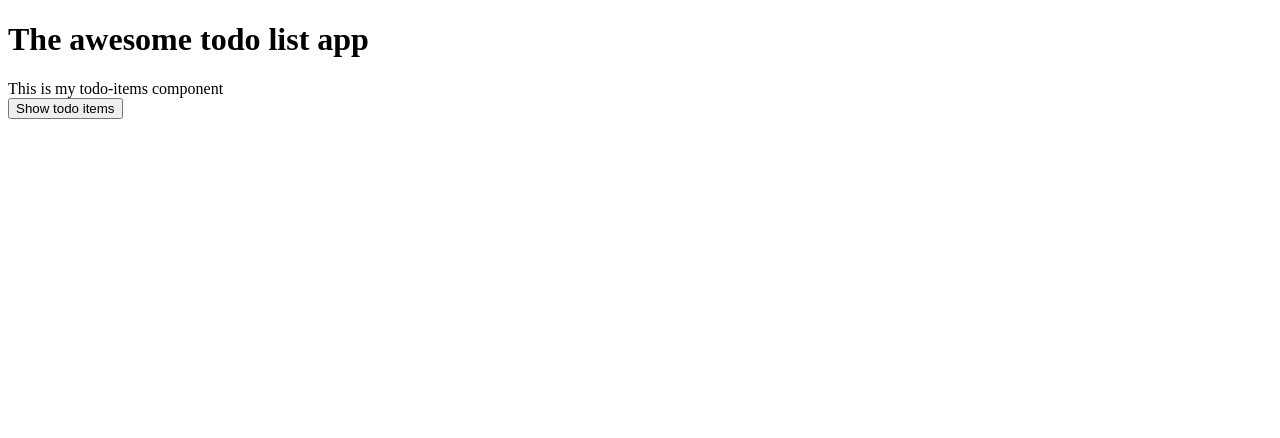
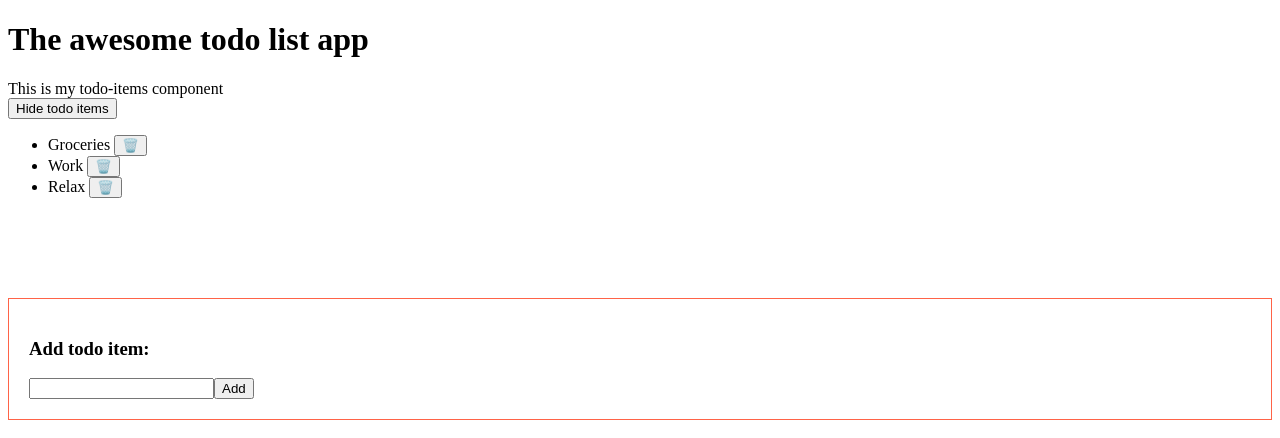
Before and after one commit to KristoferKerren/angular-todo-list, an Angular app: page / in a window 1280 px wide. Shown: the top 438 px of the page. Built offline with nearby package versions, Linux system fonts and the light colour scheme.

Commit message:
add/remove todoItems

```diff
--- a/src/app.module.ts
+++ b/src/app.module.ts
@@ -3,6 +3,7 @@ import { AppComponent } from "./app/app.component";
 import { BrowserModule } from "@angular/platform-browser";
 import { HeaderComponent } from "./components/header.component";
 import { TodoItemsComponent } from "./components/todo-items.component";
+import { FormsModule } from "@angular/forms";
 
 @NgModule({
     declarations: [
@@ -11,7 +12,8 @@ import { TodoItemsComponent } from "./components/todo-items.component";
       TodoItemsComponent
     ],
     imports: [
-      BrowserModule
+      BrowserModule,
+      FormsModule
     ],
     providers: [],
     bootstrap: [AppComponent]  // Bootstrap AppComponent
--- /dev/null
+++ b/src/components/todo-items.component.css
@@ -0,0 +1,5 @@
+.add-todo-items {
+    border: 1px solid tomato;
+    padding: 20px;
+    margin-top: 100px;
+}
--- a/src/components/todo-items.component.html
+++ b/src/components/todo-items.component.html
@@ -5,5 +5,11 @@ This is my todo-items component
 </div>
 
 <ul *ngIf="showTodoItems">
-    <li *ngFor="let item of todoItems">{{item}}</li>
+    <li *ngFor="let item of todoItems">{{item.title}} <button (click)="removeItem(item)">🗑️</button></li>
 </ul>
+
+<div class="add-todo-items">
+    <h3>Add todo item:</h3>
+    <input [(ngModel)]="todoItemToAdd">
+    <button (click)="addTodoItem()">Add</button>
+</div>
--- a/src/components/todo-items.component.ts
+++ b/src/components/todo-items.component.ts
@@ -1,18 +1,50 @@
 import { Component } from "@angular/core";
+import { TodoItem } from "../models/todoItem";
 
 
 @Component({
     selector: 'app-todo-items',
-    templateUrl: './todo-items.component.html'
+    templateUrl: './todo-items.component.html',
+    styleUrl: './todo-items.component.css'
 })
 export class TodoItemsComponent {
-    showTodoItems: boolean = false;
-    todoItems: string[] = [
-        "Groceries", "Work", "Relax"
+    showTodoItems: boolean = true;
+    todoItems: TodoItem[] = [
+        { id: 1, title: "Groceries", completed: false} ,
+        { id: 2, title: "Work", completed: false},
+        { id: 3, title: "Relax", completed: false},
     ]
+    todoItemToAdd: string = "";
 
     toggleShowTodoItems() {
         console.log(`showTodoItems is right now ${this.showTodoItems}`);
         this.showTodoItems = !this.showTodoItems;
     }
+
+    removeItem(item: TodoItem) {
+        const index = this.todoItems.indexOf(item);
+        if (index > -1) {
+            this.todoItems.splice(index, 1);
+        }
+    }
+
+    addTodoItem() {
+        console.log(this.todoItemToAdd)
+        if (this.todoItemToAdd.length === 0) {
+            window.alert("Skriv nåt!")
+            return;
+        }
+        const alreadyExist = this.todoItems.some(todoItem => todoItem.title === this.todoItemToAdd);
+        if (alreadyExist) {
+            window.alert("Skriv nåt annorlunda!")
+            return;
+        }
+        const newTodoItem = {id: this.todoItems.length, title: this.todoItemToAdd, completed: false};
+        this.todoItems.push(newTodoItem);
+        this.todoItemToAdd = "";
+    }
+
+    ngOnInit() {
+
+    }
 }
--- /dev/null
+++ b/src/models/todoItem.ts
@@ -0,0 +1,5 @@
+export interface TodoItem {
+    id: number;
+    title: string;
+    completed: boolean;
+}
```
